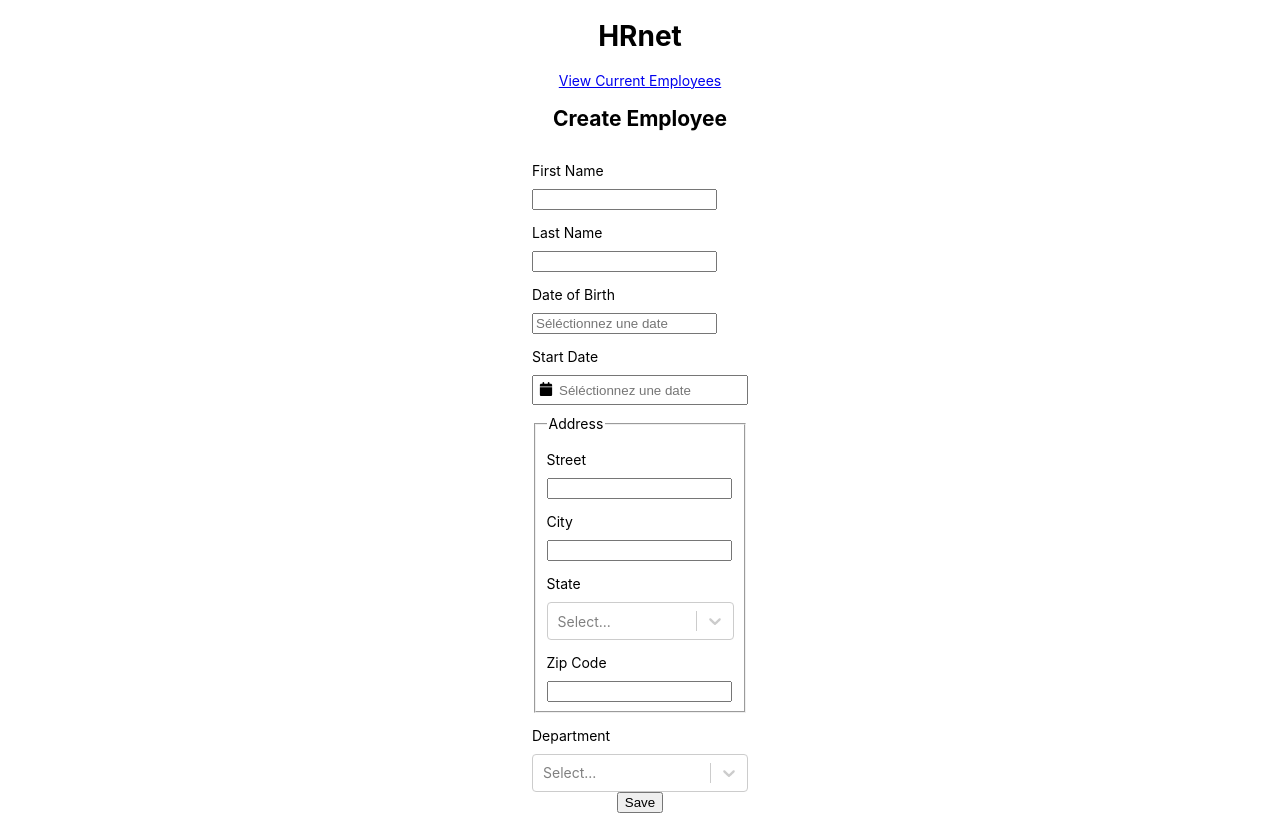
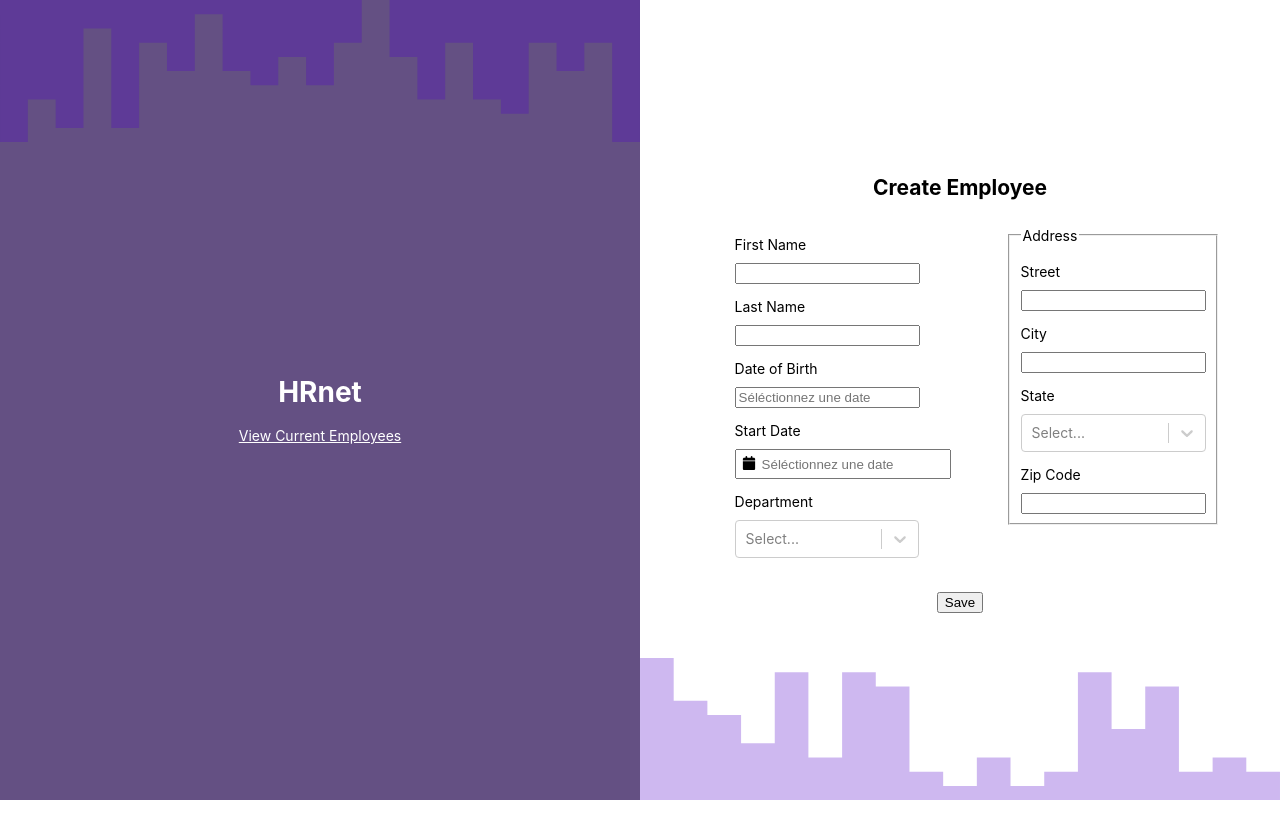
Before and after one commit to Halloween47/HRnet_React, a React (Create React App) app: page / in a window 1280 px wide. Built offline with nearby package versions, Linux system fonts and the light colour scheme.

Commit message:
Design form

```diff
--- a/src/App.css
+++ b/src/App.css
@@ -1,10 +1,76 @@
+.page-creation {
+  background-color: blue;
+  width: 100vw;
+  height: 100vh;
+  display: flex;
+}
+.page-creation-titre {
+  background-color: #645083;
+  width: 50vw;
+  height: 100vh;
+  display: flex;
+  justify-content: center;
+  align-items: center;
+  position: relative;
+}
+#page-titre-svg {
+  position: absolute;
+  top: 0;
+}
+.page-creation-form {
+  background-color: rgb(255, 255, 255);
+  width: 50vw;
+  height: 100vh;
+  display: flex;
+  justify-content: center;
+  align-items: center;
+  position: relative;
+}
+#form-svg {
+  position: absolute;
+  bottom: 0;
+}
+#create-employee {
+  background-color: rgb(255, 255, 255);
+  width: 80%;
+  /* height: 100vh; */
+  display: flex;
+  justify-content: space-between;
+}
+.form-partie-1 {
+  /* background-color: rgb(92, 71, 71); */
+  width: 40%;
+  height: auto;
+  padding: 5px;
+}
+.form-partie-2 {
+  background-color: rgb(255, 255, 255);
+  width: 40%;
+  height: auto;
+}
+.form-partie-save {
+  background-color: rgb(255, 255, 255);
+  width: 10vw;
+  height: 10vh;
+  display: flex;
+  justify-content: center;
+  align-items: center;
+}
 .title {
   display: flex;
+  flex-direction: column;
   align-items: center;
   justify-content: center;
 }
+.title h1 {
+  color: white;
+}
+.title a {
+  color: white;
+}
 
 .container {
+  width: 90%;
   display: flex;
   flex-direction: column;
   align-items: center;
--- a/src/pages/createemployee.jsx
+++ b/src/pages/createemployee.jsx
@@ -1,15 +1,6 @@
 import { Link } from 'react-router-dom'
 import '../App.css'
-// import { useDispatch, useSelector } from 'react-redux'
-// import { useEffect, useState } from 'react'
-// import { addEmployee } from '../store/employees'
-
-// import DatePicker from 'react-datepicker'
 import 'react-datepicker/dist/react-datepicker.css'
-// import fr from 'date-fns/locale/fr'
-
-// import Select from 'react-select'
-// import Modal from '../components/modal'
 import Firstname from '../components/firstname'
 import Lastname from '../components/lastname'
 import DateOfBirth from '../components/dateOfBirth'
@@ -19,139 +10,39 @@ import Departement from '../components/departement'
 import Save from '../components/save'
 
 function CreateEmployee() {
-  // const [firstName, setFirstname] = useState('')
-  // const [lastName, setLastname] = useState('')
-  // const [dateOfBirth, setDateOfBirth] = useState(null)
-  // const [dateOfBirthFormat, setDateOfBirthFormat] = useState('dd MMMM yyyy') // Format de date par défaut
-  // const [dateOfBirthValueId, setDateOfBirthValueId] = useState('')
-  // const [startDate, setStartDate] = useState(null)
-  // const [startDateFormat, setStartDateFormat] = useState('dd MMMM yyyy') // Format de date par défaut
-  // const [street, setStreet] = useState('')
-  // const [city, setCity] = useState('')
-  // const [state, setState] = useState('')
-  // const [departement, setDepartement] = useState('')
-  // const [zipCode, setZipCode] = useState('')
-  // const [showModal, setShowModal] = useState(false)
-  // const [etatModal, setEtatModal] = useState(null)
-  // const [isValidForm, setIsValidForm] = useState(false)
-
-  // const dispatch = useDispatch()
-  // const employeesList = useSelector((state) => state.employees.list)
-
-  // const optionsState = [
-  //   { value: 'Alabama', label: 'Alabama' },
-  //   { value: 'Alaska', label: 'Alaska' },
-  //   { value: 'Arizona', label: 'Arizona' },
-  //   { value: 'Arkansas', label: 'Arkansas' },
-  //   { value: 'California', label: 'California' },
-  // ]
-
-  // const optionsDepartements = [
-  //   { value: 'sales', label: 'Sales' },
-  //   { value: 'marketing', label: 'Marketing' },
-  //   { value: 'engineering', label: 'Engineering' },
-  //   { value: 'human resources', label: 'Human Resources' },
-  //   { value: 'legal', label: 'Legal' },
-  // ]
-
-  // const closeModal = () => {
-  //   setShowModal(false)
-  // }
-
-  // useEffect(() => {
-  //   const valueState = document.getElementsByClassName(
-  //     ' css-1dimb5e-singleValue',
-  //   )
-  //   console.log(valueState)
-  // }, [dateOfBirthValueId, dateOfBirth])
-
-  // const handleChangeSelectState = (selectedOption) => {
-  //   console.log(selectedOption.value)
-  //   setState(selectedOption.value)
-  // }
-
-  // const handleChangeSelectDepartement = (selectedOption) => {
-  //   console.log(selectedOption.value)
-  //   setDepartement(selectedOption.value)
-  // }
-
-  // const handleDateChangeBirth = (date) => {
-  //   setDateOfBirth(date)
-  //   const formattedDate = date.toLocaleDateString('fr-FR', {
-  //     day: 'numeric',
-  //     month: 'long',
-  //     year: 'numeric',
-  //   })
-  //   setDateOfBirthFormat(formattedDate)
-  // }
-
-  // const handleDateChangeStarDate = (date) => {
-  //   setStartDate(date)
-  //   const formattedDate = date.toLocaleDateString('fr-FR', {
-  //     day: 'numeric',
-  //     month: 'long',
-  //     year: 'numeric',
-  //   })
-  //   setStartDateFormat(formattedDate)
-  // }
-
-  // function saveEmployee() {
-  //   console.log('ça marche')
-  //   if (
-  //     firstName.trim() !== '' &&
-  //     lastName.trim() !== '' &&
-  //     dateOfBirthFormat !== 'dd MMMM yyyy' &&
-  //     startDateFormat !== 'dd MMMM yyyy' &&
-  //     street.trim() !== '' &&
-  //     city.trim() &&
-  //     state !== '' &&
-  //     zipCode !== '' &&
-  //     departement !== ''
-  //   ) {
-  //     console.log('Form OK')
-
-  //     const newEmployee = {
-  //       firstName,
-  //       lastName,
-  //       // dateOfBirth,
-  //       dateFormat: dateOfBirthFormat,
-  //       startDateFormat,
-  //       departement,
-  //       street,
-  //       city,
-  //       state,
-  //       zipCode,
-  //     }
-
-  //     dispatch(addEmployee(newEmployee))
-  //     setShowModal(true)
-  //     setEtatModal(true)
-  //   } else {
-  //     console.log('Form PAS OK')
-  //     setShowModal(true)
-  //     setEtatModal(false)
-  //   }
-  // }
-
   return (
     <>
+      <div className="page-creation">
+        <div className="page-creation-titre">
+        <svg id='page-titre-svg' xmlns="http://www.w3.org/2000/svg" viewBox="0 0 1440 320"><path fill="#5000ca" fill-opacity="0.28" d="M0,128L0,320L62.6,320L62.6,224L125.2,224L125.2,288L187.8,288L187.8,64L250.4,64L250.4,288L313,288L313,96L375.7,96L375.7,160L438.3,160L438.3,32L500.9,32L500.9,160L563.5,160L563.5,192L626.1,192L626.1,128L688.7,128L688.7,192L751.3,192L751.3,96L813.9,96L813.9,0L876.5,0L876.5,128L939.1,128L939.1,224L1001.7,224L1001.7,96L1064.3,96L1064.3,224L1127,224L1127,256L1189.6,256L1189.6,96L1252.2,96L1252.2,160L1314.8,160L1314.8,96L1377.4,96L1377.4,320L1440,320L1440,0L1377.4,0L1377.4,0L1314.8,0L1314.8,0L1252.2,0L1252.2,0L1189.6,0L1189.6,0L1127,0L1127,0L1064.3,0L1064.3,0L1001.7,0L1001.7,0L939.1,0L939.1,0L876.5,0L876.5,0L813.9,0L813.9,0L751.3,0L751.3,0L688.7,0L688.7,0L626.1,0L626.1,0L563.5,0L563.5,0L500.9,0L500.9,0L438.3,0L438.3,0L375.7,0L375.7,0L313,0L313,0L250.4,0L250.4,0L187.8,0L187.8,0L125.2,0L125.2,0L62.6,0L62.6,0L0,0L0,0Z"></path></svg>
           <div className="title">
             <h1>HRnet</h1>
+            <Link to="/employeList">View Current Employees</Link>
           </div>
+        </div>
+        <div className="page-creation-form">
           <div className="container">
-        <Link to="/employeList">View Current Employees</Link>
             <h2>Create Employee</h2>
             <form action="#" id="create-employee">
+              <div className="form-partie-1">
                 <Firstname />
                 <Lastname />
                 <DateOfBirth />
                 <StartDate />
+                <Departement />
+              </div>
+              <div className="form-partie-2">
                 <Address />
-          <Departement />
+              </div>
             </form>
+            <div className="form-partie-save">
               <Save />
-        {/* <button onClick={saveEmployee}>Save</button> */}
-        {/* {showModal && <Modal onClose={closeModal} etat={etatModal} />} */}
+            </div>
+            <svg xmlns="http://www.w3.org/2000/svg" viewBox="0 0 1440 320" id='form-svg'>
+  <path fill="#5000ca" fill-opacity="0.28" d="M0,256L0,0L75.8,0L75.8,96L151.6,96L151.6,128L227.4,128L227.4,192L303.2,192L303.2,32L378.9,32L378.9,224L454.7,224L454.7,32L530.5,32L530.5,64L606.3,64L606.3,256L682.1,256L682.1,288L757.9,288L757.9,224L833.7,224L833.7,288L909.5,288L909.5,256L985.3,256L985.3,32L1061.1,32L1061.1,160L1136.8,160L1136.8,64L1212.6,64L1212.6,256L1288.4,256L1288.4,224L1364.2,224L1364.2,256L1440,256L1440,320L1364.2,320L1364.2,320L1288.4,320L1288.4,320L1212.6,320L1212.6,320L1136.8,320L1136.8,320L1061.1,320L1061.1,320L985.3,320L985.3,320L909.5,320L909.5,320L833.7,320L833.7,320L757.9,320L757.9,320L682.1,320L682.1,320L606.3,320L606.3,320L530.5,320L530.5,320L454.7,320L454.7,320L378.9,320L378.9,320L303.2,320L303.2,320L227.4,320L227.4,320L151.6,320L151.6,320L75.8,320L75.8,320L0,320L0,320Z"></path>
+</svg>
+          </div>
+        </div>
       </div>
     </>
   )
```
Also changed, not shown: src/components/table.tsx (+99 -96 lines), src/assets/card.svg (added), src/components/save.jsx (indentation only). Lines whose indentation alone changed are shown as unchanged.
